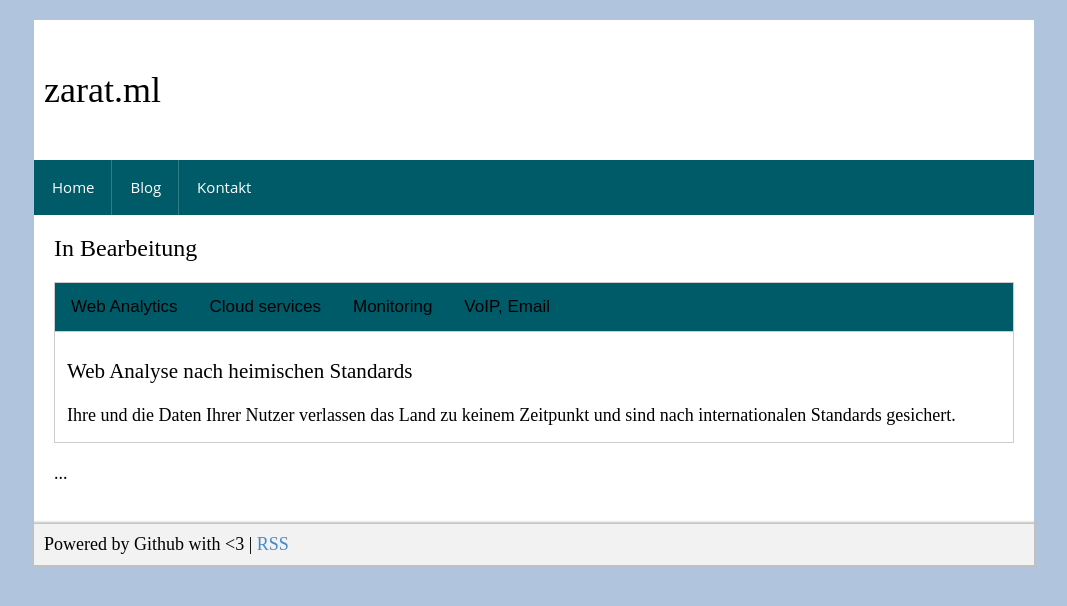
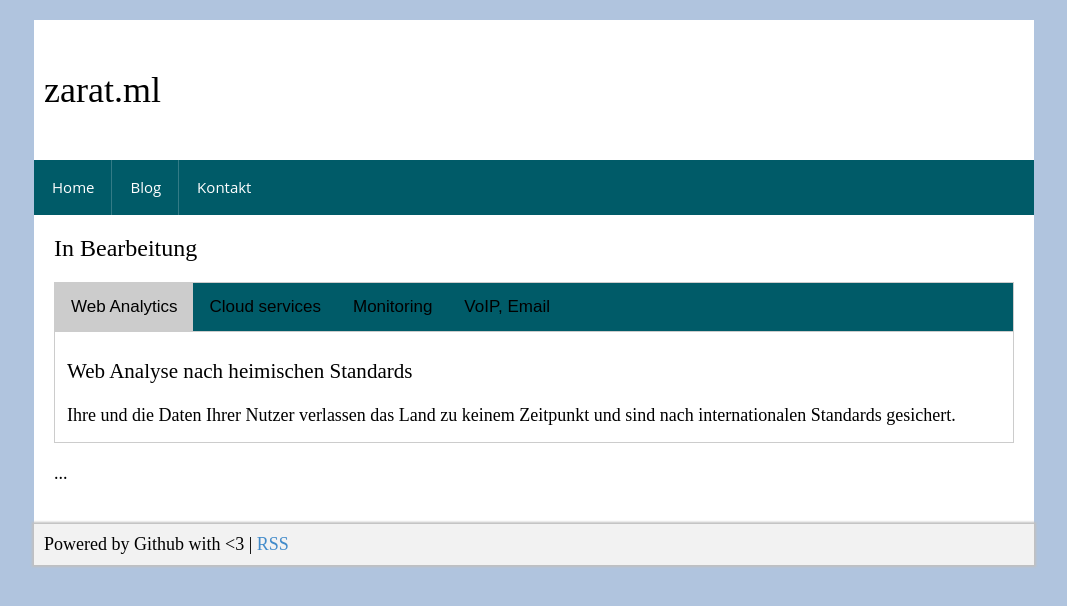
Before and after one commit to zarat/zarat.github.io, a Jekyll site: the page built from index.html, in a window 1280 px wide. Shown: the top 606 px of the page, without its empty margins (106-1173 px from the left). Built offline with Jekyll 4.4.1, drawn with Linux system fonts in a browser that asks for light colours; the list of posts is cut into pages by our own code.

Commit message:
Update index.html

```diff
--- a/index.html
+++ b/index.html
@@ -52,13 +52,13 @@ layout: default
     <div class="sp-content-item-body">
 
       <div class="tab">
-        <button class="tablinks" onclick="openCity(event, 'London')">Web Analytics</button>
+        <button class="tablinks active" onclick="openCity(event, 'London')">Web Analytics</button>
         <button class="tablinks" onclick="openCity(event, 'Vienna')">Cloud services</button>
         <button class="tablinks" onclick="openCity(event, 'Paris')">Monitoring</button>
         <button class="tablinks" onclick="openCity(event, 'Tokyo')">VoIP, Email</button>
       </div>
 
-      <div id="London" class="tabcontent hover" style="display:block;">
+      <div id="London" class="tabcontent" style="display:block;">
   <h3>Web Analyse nach heimischen Standards</h3>
   <p>Ihre und die Daten Ihrer Nutzer verlassen das Land zu keinem Zeitpunkt und sind nach internationalen Standards gesichert.</p>
 </div>
```
